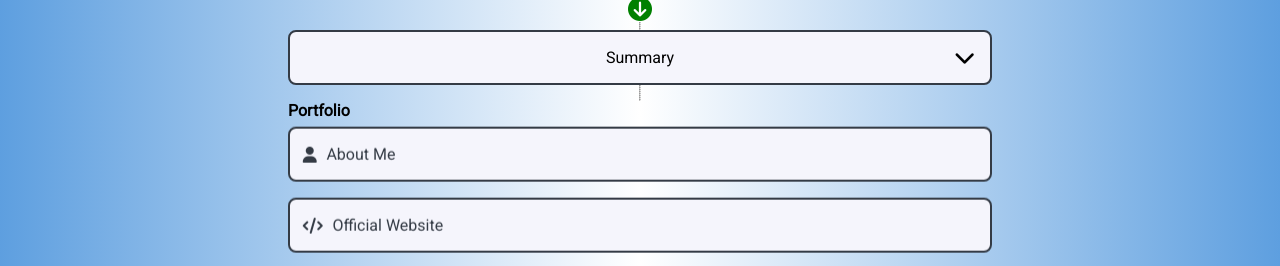
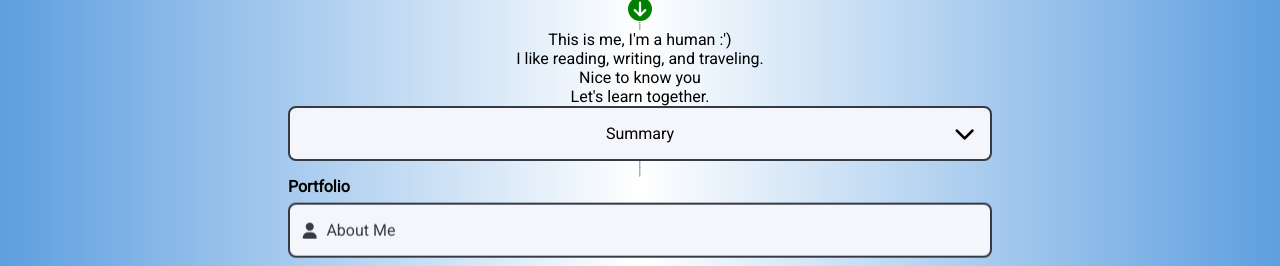
Before and after one commit to themufid/rodhi, a website: page index.html in a window 1280 px wide. Shown: the part 396-662 px from the top of the page. Drawn offline with nearby package versions, Linux system fonts and the light colour scheme.

Commit message:
Add New features

```diff
--- a/index.html
+++ b/index.html
@@ -76,6 +76,12 @@
       <hr />
       <hr />
       <hr />
+      <div>
+	<p></p>This is me, I'm a human :')</p>
+        <p>I like reading, writing, and traveling.</p>
+        <p>Nice to know you</p>
+        <p>Let's learn together.</p>
+      </div>
       <div class="info-box dark-mode-resistant">
         <p>Summary</p>
         <div class="toggle" onclick="vibrate()">
```
